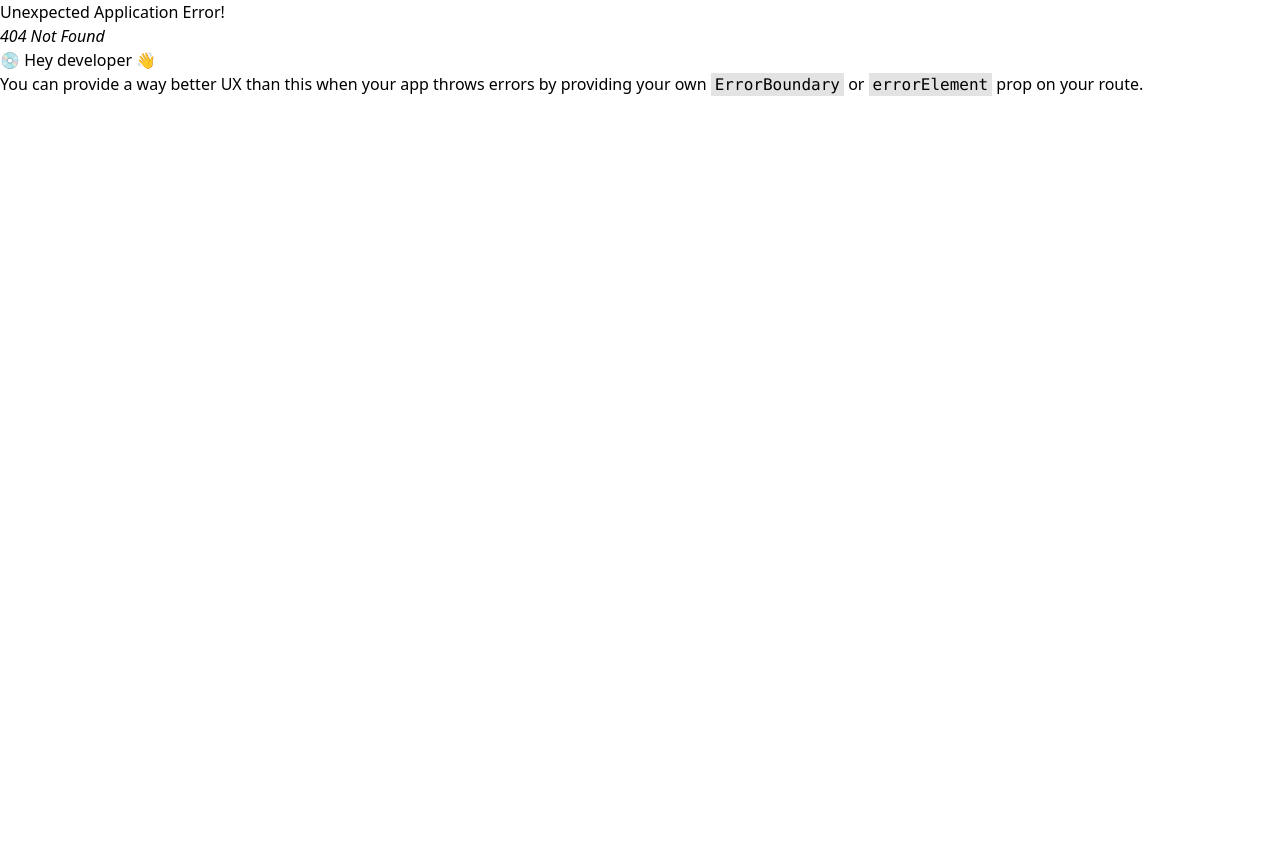
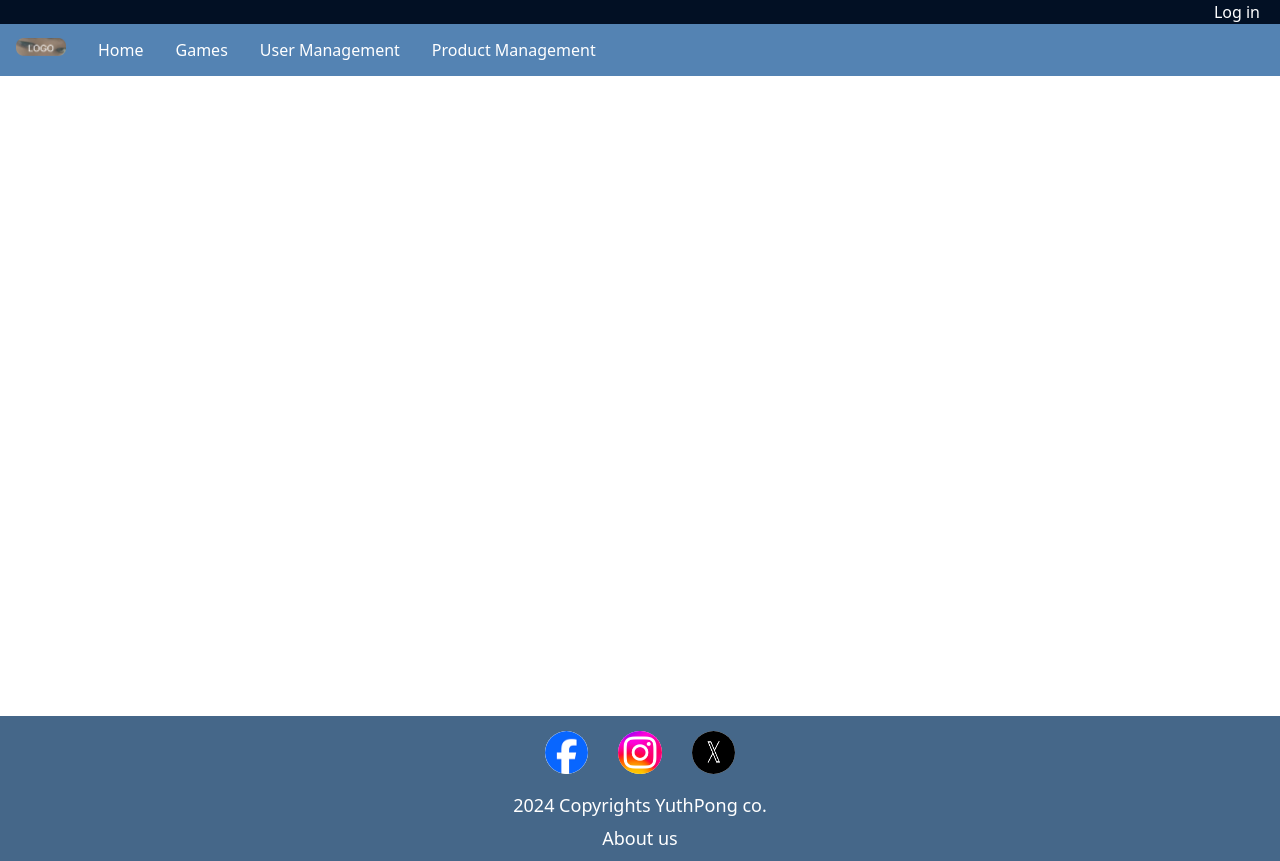
Before and after one commit to JuiPi/T-TopUp, a React (Vite) app in the folder T-TopUp/: page /gamedetail in a window 1280 px wide. Before the commit this address had no page. Before the commit the page ends 800 px from the top, so only its background shows below. Built offline with nearby package versions, Linux system fonts and the light colour scheme.

Commit message:
add game_detail file
just template for game detail and add route to gamedetail

```diff
--- a/T-TopUp/src/Route/Route.tsx
+++ b/T-TopUp/src/Route/Route.tsx
@@ -5,6 +5,7 @@ import ProdMng from "../ProdMng";
 import AddADMIN from "../AddADMIN";
 import UserManagement from "../UserManagement";
 import EditADMIN from "../EditADMIN";
+import GameDetail from "../game_detail/game_detail"
 import App from "../App";
 
 
@@ -19,6 +20,7 @@ export const router = createBrowserRouter([
             {path: "addadmin", element:<AddADMIN/>},
             {path: "adminmanagement", element:<UserManagement/>},
             {path: "editadmin", element:<EditADMIN/>},
+            {path: "gamedetail", element:<GameDetail/>}
 
         ]
     }
--- /dev/null
+++ b/T-TopUp/src/game_detail/game_detail.tsx
@@ -0,0 +1,28 @@
+import React from 'react'
+import NavBar from '../Components/NavBar';
+import Footer from '../Components/Footer';
+
+
+type Props = {}
+
+const GameDetail = (props: Props) => {
+  return (
+    <>
+    <header>
+        <NavBar/>
+    </header>
+    <body>
+        <div className="container xl:mx-auto">
+            <div>
+
+            </div>
+
+        </div>
+
+    </body>
+    <Footer />
+    </>
+  );
+}
+
+export default GameDetail;
```
